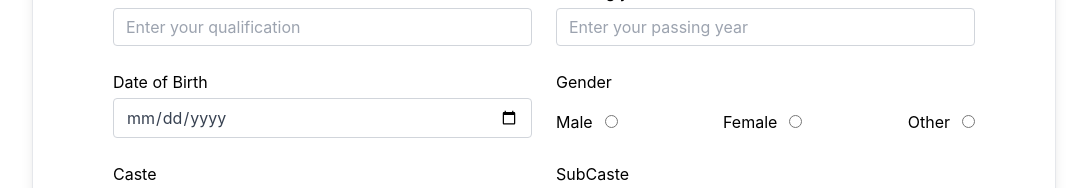
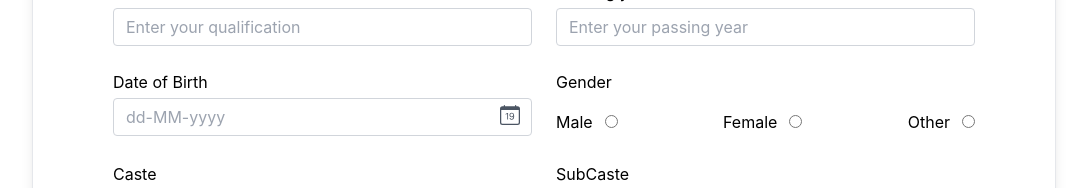
Before and after one commit to dev-harsha-710/institute-management-system, a React (Create React App) app: page /register in a window 1280 px wide. Shown: the part 435-623 px from the top of the page, without its empty margins (96-1183 px from the left). Built offline with nearby package versions, Linux system fonts and the light colour scheme.

Commit message:
Added DatePicker component and updated forms

```diff
--- a/package.json
+++ b/package.json
@@ -8,15 +8,18 @@
     "@testing-library/jest-dom": "^5.17.0",
     "@testing-library/react": "^13.4.0",
     "@testing-library/user-event": "^13.5.0",
+    "@types/date-fns": "^2.6.0",
     "@types/jest": "^27.5.2",
     "@types/node": "^16.18.96",
     "@types/react": "^18.2.78",
+    "@types/react-datepicker": "^6.2.0",
     "@types/react-dom": "^18.2.25",
     "autoprefixer": "^10.4.19",
     "axios": "^1.6.8",
     "date-fns": "^3.6.0",
     "postcss": "^8.4.38",
     "react": "^18.2.0",
+    "react-datepicker": "^7.1.0",
     "react-dom": "^18.2.0",
     "react-icons": "^5.2.1",
     "react-redux": "^9.1.2",
--- a/src/components/Forms/Form/Form.tsx
+++ b/src/components/Forms/Form/Form.tsx
@@ -6,6 +6,8 @@ import { IForm } from "../../../modals/FormModal";
 import Links from "../ExternalLinks/Links";
 import SelectionInput from "../Input/SelectionInput";
 import RadioInput from "../Input/RadioInput";
+import DatePicker from "react-datepicker";
+import DatePickerComponent from "../Input/DatePicker";
 
 const Form: React.FC<IForm> = ({
   submit,
@@ -15,6 +17,7 @@ const Form: React.FC<IForm> = ({
   resetPassword,
   signinOrSignup,
   radioInputs,
+  dateInputs,
 }) => {
   return (
     <form className="mt-4" onSubmit={submit}>
@@ -37,6 +40,17 @@ const Form: React.FC<IForm> = ({
               readOnly={myInput.readOnly}
               min={myInput.min}
               max={myInput.max}
+            />
+          </div>
+        ))}
+        {dateInputs?.map((dateInput) => (
+          <div className="relative">
+            <Label text={dateInput.label} />
+            <DatePickerComponent
+              selected={dateInput.selected}
+              onChange={(date) => dateInput.onChange(date)}
+              dateFormat={dateInput.dateFormat}
+              name={dateInput.name}
             />
           </div>
         ))}
--- /dev/null
+++ b/src/components/Forms/Input/DatePicker.tsx
@@ -0,0 +1,26 @@
+import { useState } from "react";
+import DatePicker, { DatePickerProps } from "react-datepicker";
+import "react-datepicker/dist/react-datepicker.css";
+import "../../../styles/DatePickerStyles.css";
+import { IDateInput } from "../../../modals/FormModal";
+import { BsCalendarDate } from "react-icons/bs";
+
+const DatePickerComponent: React.FC<IDateInput> = () => {
+  const [selectedDate, setSelectedDate] = useState<Date | null>(null);
+
+  return (
+    <>
+      <DatePicker
+        selected={selectedDate}
+        onChange={(date) => setSelectedDate(date)}
+        dateFormat="dd-MM-yyyy"
+        className="appearance-none border border-gray-300 rounded min-w-full py-2 px-3 text-gray-700 leading-tight focus:outline-none focus:border-blue-500"
+        placeholderText="dd-MM-yyyy"
+      />
+
+      <BsCalendarDate className="h-5 w-5 absolute top-2/3 right-3 transform -translate-y-1/2 text-gray-600" />
+    </>
+  );
+};
+
+export default DatePickerComponent;
--- a/src/features/UserManagement/Pages/RegistrationForm.tsx
+++ b/src/features/UserManagement/Pages/RegistrationForm.tsx
@@ -6,7 +6,7 @@ import Input from "../../../components/Forms/Input/Input";
 import { Link, useNavigate } from "react-router-dom";
 import FormWrapper from "../../../components/Forms/FormWrapper/FormWrapper";
 import Header from "../../../components/Forms/Header/Header";
-import { IRegister } from "../../../modals/FormModal";
+import { IRegister, IRegisterPayload } from "../../../modals/FormModal";
 import Form from "../../../components/Forms/Form/Form";
 import {
   convertDateToISO,
@@ -31,7 +31,7 @@ const RegistrationForm: React.FC = () => {
     casteCategory: "",
     subCaste: "",
     password: "",
-    dob: "",
+    date: new Date(Date.now()),
   });
 
   const handleInputChange = (event: React.ChangeEvent<HTMLInputElement>) => {
@@ -39,7 +39,6 @@ const RegistrationForm: React.FC = () => {
     setInfo({
       ...info,
       [event.target.name]: event.target.value,
-      [name]: name === "dob" ? convertDateToISO(value) : value,
     });
   };
 
@@ -57,9 +56,18 @@ const RegistrationForm: React.FC = () => {
     });
   };
 
+  const handleDOBChange = (date: Date | null) => {
+    setInfo({
+      ...info,
+      date: date,
+    });
+  };
+
   const handleSubmit: React.FormEventHandler<HTMLFormElement> = (e) => {
     e.preventDefault();
-    const snakeCaseInfo = convertKeysToSnakeCase(info);
+    let payload: IRegisterPayload = info;
+    payload.dob = convertDateToISO(info.date);
+    const snakeCaseInfo = convertKeysToSnakeCase(payload);
     console.log("Submitting payload:", snakeCaseInfo);
     dispatch(registerUserAction(snakeCaseInfo));
     console.log("Form Submitted!");
@@ -78,7 +86,7 @@ const RegistrationForm: React.FC = () => {
       casteCategory: "",
       subCaste: "",
       password: "",
-      dob: "",
+      date: new Date(Date.now()),
     });
   };
 
@@ -162,22 +170,15 @@ const RegistrationForm: React.FC = () => {
                 name: "passingYear",
                 label: "Passing year",
               },
+
               // {
-              //   type: "password",
-              //   placeholder: "Confirm your password",
-              //   value: info.confirmPassword,
+              //   type: "date",
+              //   placeholder: "",
+              //   value: info.dob,
               //   onChange: handleInputChange,
-              //   name: "confirmPassword",
-              //   label: "Confirm Password",
+              //   name: "dob",
+              //   label: "Date of Birth",
               // },
-              {
-                type: "date",
-                placeholder: "",
-                value: info.dob,
-                onChange: handleInputChange,
-                name: "dob",
-                label: "Date of Birth",
-              },
             ]}
             selectInputs={[
               {
@@ -211,6 +212,15 @@ const RegistrationForm: React.FC = () => {
                 ],
               },
             ]}
+            dateInputs={[
+              {
+                selected: info.date,
+                onChange: (date: Date | null) => handleDOBChange(date),
+                dateFormat: "yyyy-MM-dd",
+                name: "dob",
+                label: "Date of Birth",
+              },
+            ]}
             radioInputs={[
               {
                 name: "gender",
--- /dev/null
+++ b/src/styles/DatePickerStyles.css
@@ -0,0 +1,17 @@
+.react-datepicker {
+  appearance: none; /* appearance-none */
+  border: 1px solid #d1d5db; /* border border-gray-300 */
+  border-radius: 0.375rem; /* rounded */
+  min-width: 100%; /* min-w-full */
+  padding-top: 0.5rem; /* py-2 */
+  padding-bottom: 0.5rem; /* py-2 */
+  padding-left: 0.75rem; /* px-3 */
+  padding-right: 0.75rem; /* px-3 */
+  color: #4b5563; /* text-gray-700 */
+  line-height: 1.25; /* leading-tight */
+  outline: none; /* focus:outline-none */
+}
+
+.react-datepicker-wrapper {
+  width: 100%;
+}
--- a/src/utils/CaseConvertor.tsx
+++ b/src/utils/CaseConvertor.tsx
@@ -11,9 +11,16 @@ export const convertDateToddMMyyyy = (date: string): string => {
 
   return formattedDate;
 };
-export const convertDateToISO = (date: string): string => {
-  const [day, month, year] = date.split("-");
-  return `${year}-${month}-${day}`;
+export const convertDateToISO = (dateInput: Date | null): string => {
+  let dateStr = String(dateInput);
+  const date = new Date(dateStr);
+
+  const day = String(date.getDate()).padStart(2, "0");
+  const month = String(date.getMonth() + 1).padStart(2, "0"); // Months are 0-indexed
+  const year = date.getFullYear();
+
+  const formattedDate = `${day}-${month}-${year}`;
+  return formattedDate;
 };
 
 export const convertKeysToSnakeCase = (obj: any): any => {
```
Also changed, not shown: src/modals/FormModal.tsx (+14 -1 lines), 1 other file (tests, documents, lock files or other folders).
